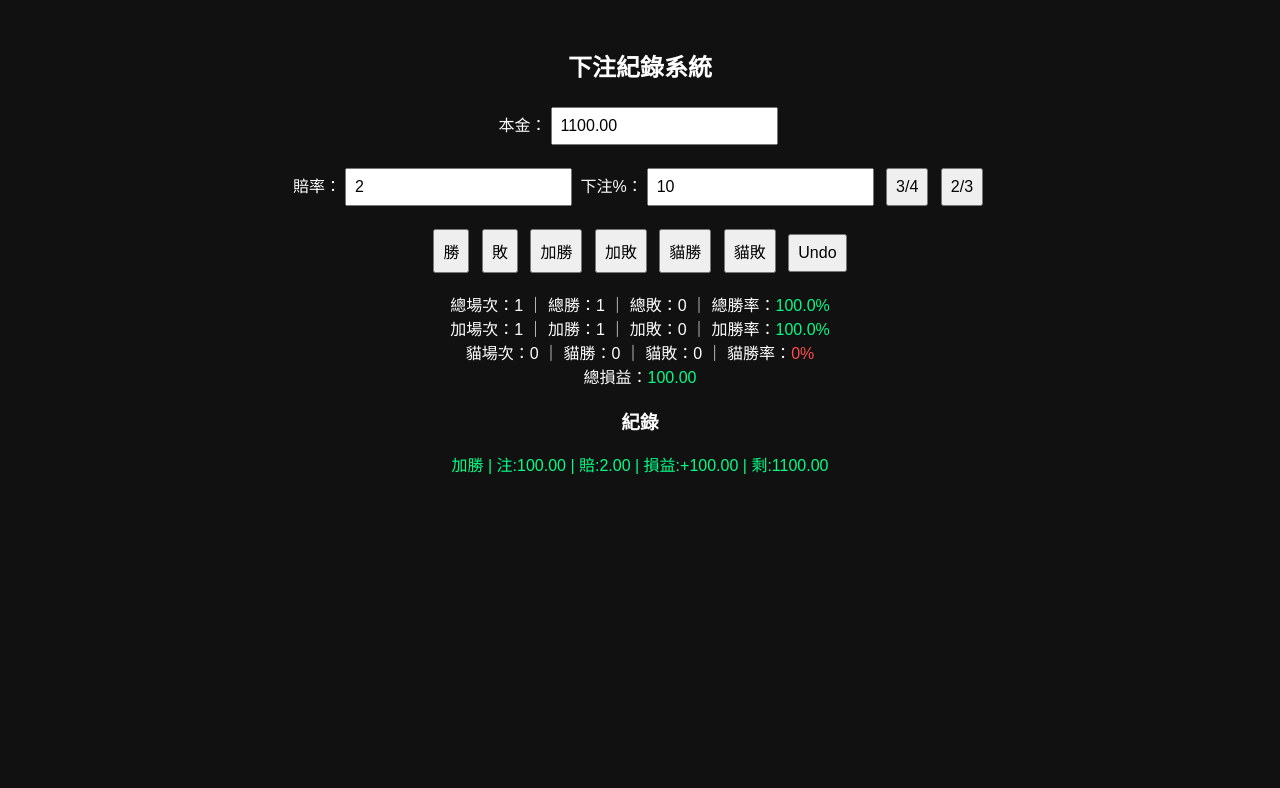
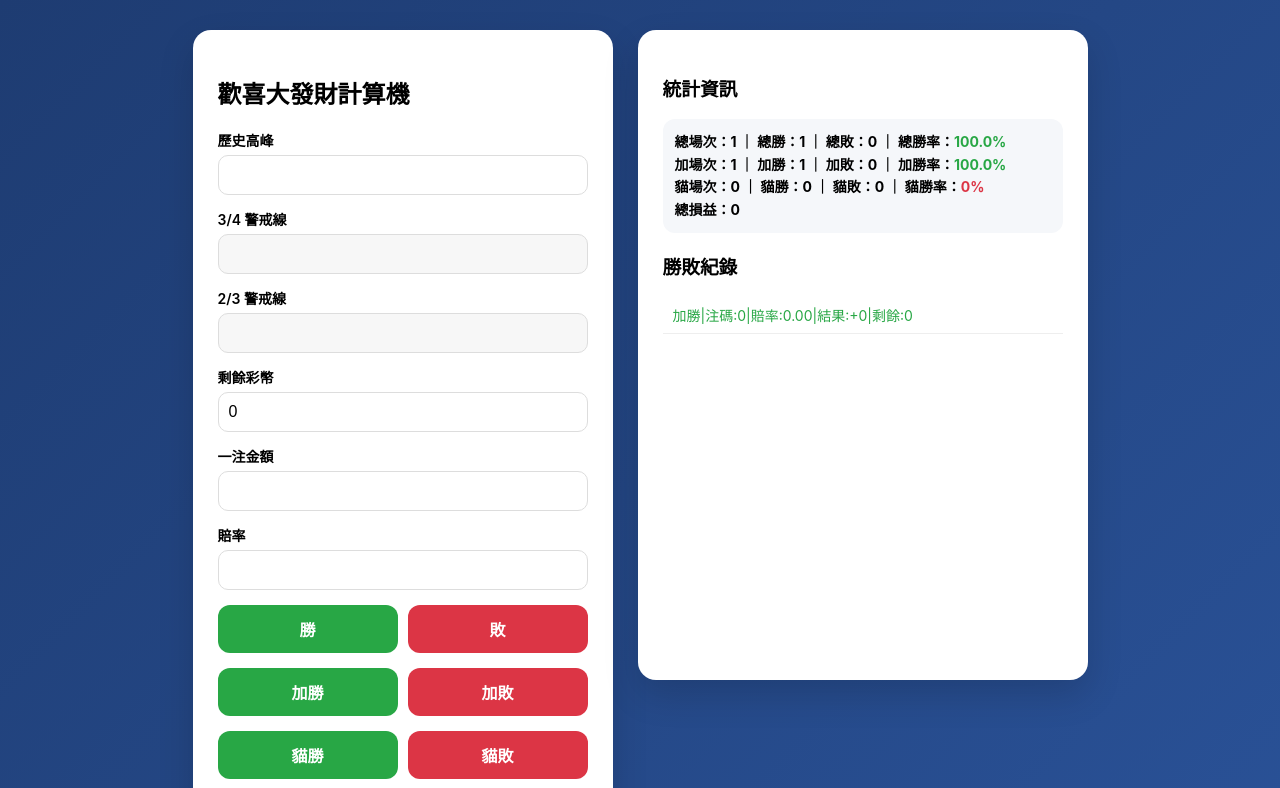
Before and after one commit to qq71286453/bet-app, a plain HTML site: page index.html in a window 1280 px wide. Both pictures are taken after a click on the button "加勝". Shown: the top 788 px of the page. Drawn offline with Linux system fonts and the light colour scheme.

Commit message:
Update index.html

```diff
--- a/index.html
+++ b/index.html
@@ -1,191 +1,277 @@
 <!DOCTYPE html>
-<html lang="zh-TW">
+<html>
 <head>
 <meta charset="UTF-8">
 <meta name="viewport" content="width=device-width, initial-scale=1.0">
-<title>下注紀錄系統</title>
+<title>歡喜大發財計算機</title>
 
 <style>
+*{ box-sizing:border-box; }
 body{
-    font-family: Arial, sans-serif;
-    background:#111;
-    color:#fff;
-    text-align:center;
-    padding:20px;
+    font-family:-apple-system,BlinkMacSystemFont,"Segoe UI",Roboto,Arial;
+    background:linear-gradient(135deg,#1e3c72,#2a5298);
+    margin:0;
+    padding:30px 15px;
+}
+.container{
+    max-width:1100px;
+    margin:auto;
+    display:flex;
+    gap:25px;
+    flex-wrap:wrap;
+    justify-content:center;
+}
+.card{
+    background:white;
+    border-radius:18px;
+    padding:25px;
+    box-shadow:0 15px 35px rgba(0,0,0,0.15);
+}
+.box{ width:420px; }
+.history{ width:450px; max-height:650px; overflow:auto; }
+.row{ margin-top:14px; }
+label{
+    font-size:14px;
+    font-weight:600;
+    margin-bottom:5px;
+    display:block;
+}
+input{
+    width:100%;
+    padding:10px;
+    font-size:16px;
+    border-radius:10px;
+    border:1px solid #ddd;
+}
+input[readonly]{ background:#f7f7f7; }
+
+button{
+    border:none;
+    border-radius:12px;
+    padding:12px;
+    font-size:16px;
+    font-weight:bold;
+    cursor:pointer;
+}
+.btn-row{
+    display:flex;
+    gap:10px;
+    margin-top:15px;
+}
+.btn-win{ background:#28a745; color:white; flex:1; }
+.btn-lose{ background:#dc3545; color:white; flex:1; }
+.reset-btn{
+    margin-top:12px;
+    width:100%;
+    background:#f1f1f1;
 }
 
-input,button{
-    padding:8px;
-    margin:4px;
-    font-size:16px;
+.green{ background:#e6f7ed; }
+.yellow{ background:#fff8e1; }
+.red{ background:#fdecea; }
+
+.rate-green{ color:#28a745; font-weight:bold; }
+.rate-red{ color:#dc3545; font-weight:bold; }
+
+.profit-green{ color:#28a745; font-weight:bold; }
+.profit-red{ color:#dc3545; font-weight:bold; }
+.profit-zero{ color:#000; font-weight:bold; }
+
+.stat-box{
+    background:#f5f7fa;
+    padding:12px;
+    border-radius:12px;
+    font-weight:bold;
+    font-size:14px;
+    margin-bottom:15px;
+    line-height:1.6;
 }
 
-button{
-    cursor:pointer;
+.record-item{
+    padding:8px 10px;
+    border-bottom:1px solid #eee;
+    font-size:14px;
 }
+.win-text{ color:#28a745; }
+.lose-text{ color:#dc3545; }
 
-.win-text{ color:#00ff88; }
-.lose-text{ color:#ff4d4d; }
-
-.profit-green{ color:#00ff88; }
-.profit-red{ color:#ff4d4d; }
-.profit-zero{ color:#ccc; }
-
-.rate-high{ color:#00ff88; }
-.rate-mid{ color:#ffaa00; }
-.rate-low{ color:#ff4d4d; }
-
-.record-item{
-    margin:4px 0;
-}
-
-.section{
-    margin-top:15px;
+@media(max-width:768px){
+    .box,.history{ width:100%; }
 }
 </style>
 </head>
 
 <body>
 
-<h2>下注紀錄系統</h2>
+<div class="container">
 
-<div class="section">
-本金：<input type="number" id="bankroll" value="1000">
+<div class="card box">
+<h2>歡喜大發財計算機</h2>
+
+<div class="row"><label>歷史高峰</label><input type="number" id="high"></div>
+<div class="row"><label>3/4 警戒線</label><input type="number" id="line34" readonly></div>
+<div class="row"><label>2/3 警戒線</label><input type="number" id="line23" readonly></div>
+<div class="row"><label>剩餘彩幣</label><input type="number" id="remain"></div>
+<div class="row"><label>一注金額</label><input type="number" id="bet"></div>
+<div class="row"><label>賠率</label><input type="number" id="odds" step="0.01"></div>
+
+<div class="btn-row">
+<button class="btn-win" onclick="settle(true,'normal')">勝</button>
+<button class="btn-lose" onclick="settle(false,'normal')">敗</button>
 </div>
 
-<div class="section">
-賠率：<input type="number" id="odds" value="2" step="0.01">
-下注%：<input type="number" id="betPercent" value="10">
-<button onclick="auto34()">3/4</button>
-<button onclick="auto23()">2/3</button>
+<div class="btn-row">
+<button class="btn-win" onclick="settle(true,'half')">加勝</button>
+<button class="btn-lose" onclick="settle(false,'half')">加敗</button>
 </div>
 
-<div class="section">
-<button onclick="settle(true,'normal')">勝</button>
-<button onclick="settle(false,'normal')">敗</button>
-<button onclick="settle(true,'half')">加勝</button>
-<button onclick="settle(false,'half')">加敗</button>
-<button onclick="settle(true,'cat')">貓勝</button>
-<button onclick="settle(false,'cat')">貓敗</button>
-<button onclick="undo()">Undo</button>
+<div class="btn-row">
+<button class="btn-win" onclick="settle(true,'cat')">貓勝</button>
+<button class="btn-lose" onclick="settle(false,'cat')">貓敗</button>
 </div>
 
-<div class="section" id="stats"></div>
+<button class="reset-btn" onclick="undoLast()">返回上一步</button>
+<button class="reset-btn" onclick="resetAll()">一鍵重置</button>
+</div>
 
-<div class="section">
-<h3>紀錄</h3>
-<div id="records"></div>
+<div class="card history">
+<h3>統計資訊</h3>
+<div class="stat-box" id="stats"></div>
+<h3>勝敗紀錄</h3>
+<div id="record"></div>
+</div>
+
 </div>
 
 <script>
 
-let historyData=[];
+let manualMode=false;
 let totalProfit=0;
 
-let winCount=0,loseCount=0;
-let halfWinCount=0,halfLoseCount=0;
-let catWinCount=0,catLoseCount=0;
+let winCount=0;
+let loseCount=0;
+let halfWinCount=0;
+let halfLoseCount=0;
+let catWinCount=0;
+let catLoseCount=0;
 
-const recordDiv=document.getElementById("records");
+let historyData=[];
+
+const highInput=document.getElementById("high");
+const remainInput=document.getElementById("remain");
+const betInput=document.getElementById("bet");
+const oddsInput=document.getElementById("odds");
+const recordDiv=document.getElementById("record");
 const statsDiv=document.getElementById("stats");
 
-function rateClass(rate){
-    if(rate>=55) return "rate-high";
-    if(rate>=50) return "rate-mid";
-    return "rate-low";
-}
+highInput.addEventListener("input",update);
+remainInput.addEventListener("input",()=>{manualMode=false;update();});
+betInput.addEventListener("input",()=>{manualMode=true;});
 
-function auto34(){
-    let odds=parseFloat(document.getElementById("odds").value);
-    if(!odds) return;
-    let percent=(0.75/(odds-1))*100;
-    document.getElementById("betPercent").value=percent.toFixed(2);
-}
+function update(){
+    let high=Number(highInput.value);
+    let remain=Number(remainInput.value);
+    if(high<=0) return;
 
-function auto23(){
-    let odds=parseFloat(document.getElementById("odds").value);
-    if(!odds) return;
-    let percent=(0.6667/(odds-1))*100;
-    document.getElementById("betPercent").value=percent.toFixed(2);
+    let line34=Math.round(high*0.75);
+    let line23=Math.round(high*2/3);
+
+    document.getElementById("line34").value=line34;
+    document.getElementById("line23").value=line23;
+
+    remainInput.classList.remove("green","yellow","red");
+
+    let autoBet=0;
+
+    if(remain>=line34){
+        remainInput.classList.add("green");
+        autoBet=remain*0.04;
+    }else if(remain>=line23){
+        remainInput.classList.add("yellow");
+        autoBet=remain*0.03;
+    }else{
+        remainInput.classList.add("red");
+        autoBet=remain*0.02;
+    }
+
+    if(!manualMode){
+        betInput.value=Math.round(autoBet);
+    }
+
+    saveData();
 }
 
 function settle(isWin,type){
 
-    let bankroll=parseFloat(document.getElementById("bankroll").value);
-    let odds=parseFloat(document.getElementById("odds").value);
-    let percent=parseFloat(document.getElementById("betPercent").value);
+    let remain=Number(remainInput.value);
+    let high=Number(highInput.value);
+    let bet=Number(betInput.value);
+    let odds=Number(oddsInput.value);
 
-    if(!bankroll || !odds || !percent) return;
+    let profit=isWin?bet*(odds-1):-bet;
+    profit=Math.round(profit);
 
-    let bet=bankroll*(percent/100);
-    let profit=0;
+    let prevRemain=remain;
+    let prevHigh=high;
 
-    if(isWin){
-        profit=bet*(odds-1);
-    }else{
-        profit=-bet;
+    remain=Math.round(remain+profit);
+
+    if(remain>high){
+        high=remain;
+        highInput.value=high;
     }
 
-    bankroll+=profit;
     totalProfit+=profit;
 
-    document.getElementById("bankroll").value=bankroll.toFixed(2);
-
-    // 統計
-    if(type==="normal"){
+    if(type==="half"){
+        if(isWin) halfWinCount++;
+        else halfLoseCount++;
+    }else if(type==="cat"){
+        if(isWin) catWinCount++;
+        else catLoseCount++;
+    }else{
         if(isWin) winCount++;
         else loseCount++;
     }
 
-    if(type==="half"){
-        if(isWin) halfWinCount++;
-        else halfLoseCount++;
-    }
-
-    if(type==="cat"){
-        if(isWin) catWinCount++;
-        else catLoseCount++;
-    }
-
-    historyData.push({
-        isWin,
-        type,
-        bet:bet.toFixed(2),
-        odds:odds.toFixed(2),
-        profit:profit.toFixed(2),
-        remain:bankroll.toFixed(2)
+    historyData.unshift({
+        type,isWin,bet,odds,profit,
+        prevRemain,prevHigh,remain
     });
 
+    remainInput.value=remain;
+
     render();
+    manualMode=false;
+    update();
 }
 
-function undo(){
-    if(historyData.length===0) return;
+function undoLast(){
+    if(historyData.length===0){ alert("沒有可返回的紀錄"); return; }
 
-    let last=historyData.pop();
+    let last=historyData.shift();
+    totalProfit-=last.profit;
 
-    let bankroll=parseFloat(document.getElementById("bankroll").value);
-    bankroll-=parseFloat(last.profit);
-    document.getElementById("bankroll").value=bankroll.toFixed(2);
-
-    totalProfit-=parseFloat(last.profit);
-
-    if(last.type==="normal"){
+    if(last.type==="half"){
+        if(last.isWin) halfWinCount--;
+        else halfLoseCount--;
+    }else if(last.type==="cat"){
+        if(last.isWin) catWinCount--;
+        else catLoseCount--;
+    }else{
         if(last.isWin) winCount--;
         else loseCount--;
     }
 
-    if(last.type==="half"){
-        if(last.isWin) halfWinCount--;
-        else halfLoseCount--;
-    }
-
-    if(last.type==="cat"){
-        if(last.isWin) catWinCount--;
-        else catLoseCount--;
-    }
+    remainInput.value=last.prevRemain;
+    highInput.value=last.prevHigh;
 
     render();
+    update();
+}
+
+function rateClass(rate){
+    return rate>=60 ? "rate-green" : "rate-red";
 }
 
 function render(){
@@ -200,27 +286,29 @@ function render(){
         if(r.type==="half") typeLabel="加";
         if(r.type==="cat") typeLabel="貓";
 
-        div.textContent=
-            typeLabel+
-            (r.isWin?"勝":"敗")+
-            " | 注:"+r.bet+
-            " | 賠:"+r.odds+
-            " | 損益:"+(r.profit>=0?"+":"")+r.profit+
-            " | 剩:"+r.remain;
+        let oddsFixed = Number(r.odds).toFixed(2);
+
+        div.textContent =
+            typeLabel +
+            (r.isWin ? "勝" : "敗") +
+            "|注碼:" + r.bet +
+            "|賠率:" + oddsFixed +
+            "|結果:" + (r.profit >= 0 ? "+" : "") + r.profit +
+            "|剩餘:" + r.remain;
 
         recordDiv.appendChild(div);
     });
 
-    let totalWins=winCount+halfWinCount+catWinCount;
-    let totalLoses=loseCount+halfLoseCount+catLoseCount;
-    let totalGames=totalWins+totalLoses;
-    let totalRate=totalGames>0?((totalWins/totalGames)*100).toFixed(1):0;
+    let totalWins = winCount + halfWinCount + catWinCount;
+    let totalLoses = loseCount + halfLoseCount + catLoseCount;
+    let totalGames = totalWins + totalLoses;
+    let totalRate = totalGames>0?((totalWins/totalGames)*100).toFixed(1):0;
 
-    let halfTotal=halfWinCount+halfLoseCount;
-    let halfRate=halfTotal>0?((halfWinCount/halfTotal)*100).toFixed(1):0;
+    let halfTotal = halfWinCount + halfLoseCount;
+    let halfRate = halfTotal>0?((halfWinCount/halfTotal)*100).toFixed(1):0;
 
-    let catTotal=catWinCount+catLoseCount;
-    let catRate=catTotal>0?((catWinCount/catTotal)*100).toFixed(1):0;
+    let catTotal = catWinCount + catLoseCount;
+    let catRate = catTotal>0?((catWinCount/catTotal)*100).toFixed(1):0;
 
     let profitClass="profit-zero";
     if(totalProfit>0) profitClass="profit-green";
@@ -239,41 +327,55 @@ function render(){
         " ｜ 貓勝："+catWinCount+
         " ｜ 貓敗："+catLoseCount+
         " ｜ 貓勝率：<span class='"+rateClass(Number(catRate))+"'>"+catRate+"%</span><br>"+
-        "總損益：<span class='"+profitClass+"'>"+totalProfit.toFixed(2)+"</span>";
+        "總損益：<span class='"+profitClass+"'>"+totalProfit+"</span>";
 
-    localStorage.setItem("betData",JSON.stringify({
-        historyData,totalProfit,
+    saveData();
+}
+
+function saveData(){
+    localStorage.setItem("betSystem",JSON.stringify({
+        high:highInput.value,
+        remain:remainInput.value,
+        bet:betInput.value,
+        odds:oddsInput.value,
+        totalProfit,
         winCount,loseCount,
         halfWinCount,halfLoseCount,
-        catWinCount,catLoseCount
+        catWinCount,catLoseCount,
+        historyData
     }));
 }
 
-function load(){
-    let data=localStorage.getItem("betData");
+function loadData(){
+    let data=localStorage.getItem("betSystem");
     if(!data) return;
-
     let obj=JSON.parse(data);
 
-    historyData=obj.historyData||[];
+    highInput.value=obj.high;
+    remainInput.value=obj.remain;
+    betInput.value=obj.bet;
+    oddsInput.value=obj.odds;
+
     totalProfit=obj.totalProfit||0;
-
     winCount=obj.winCount||0;
     loseCount=obj.loseCount||0;
     halfWinCount=obj.halfWinCount||0;
     halfLoseCount=obj.halfLoseCount||0;
     catWinCount=obj.catWinCount||0;
     catLoseCount=obj.catLoseCount||0;
-
-    if(historyData.length>0){
-        let last=historyData[historyData.length-1];
-        document.getElementById("bankroll").value=last.remain;
-    }
+    historyData=obj.historyData||[];
 
     render();
+    update();
 }
 
-load();
+function resetAll(){
+    if(!confirm("確定要重置所有資料？")) return;
+    localStorage.removeItem("betSystem");
+    location.reload();
+}
+
+loadData();
 
 </script>
 </body>
```
